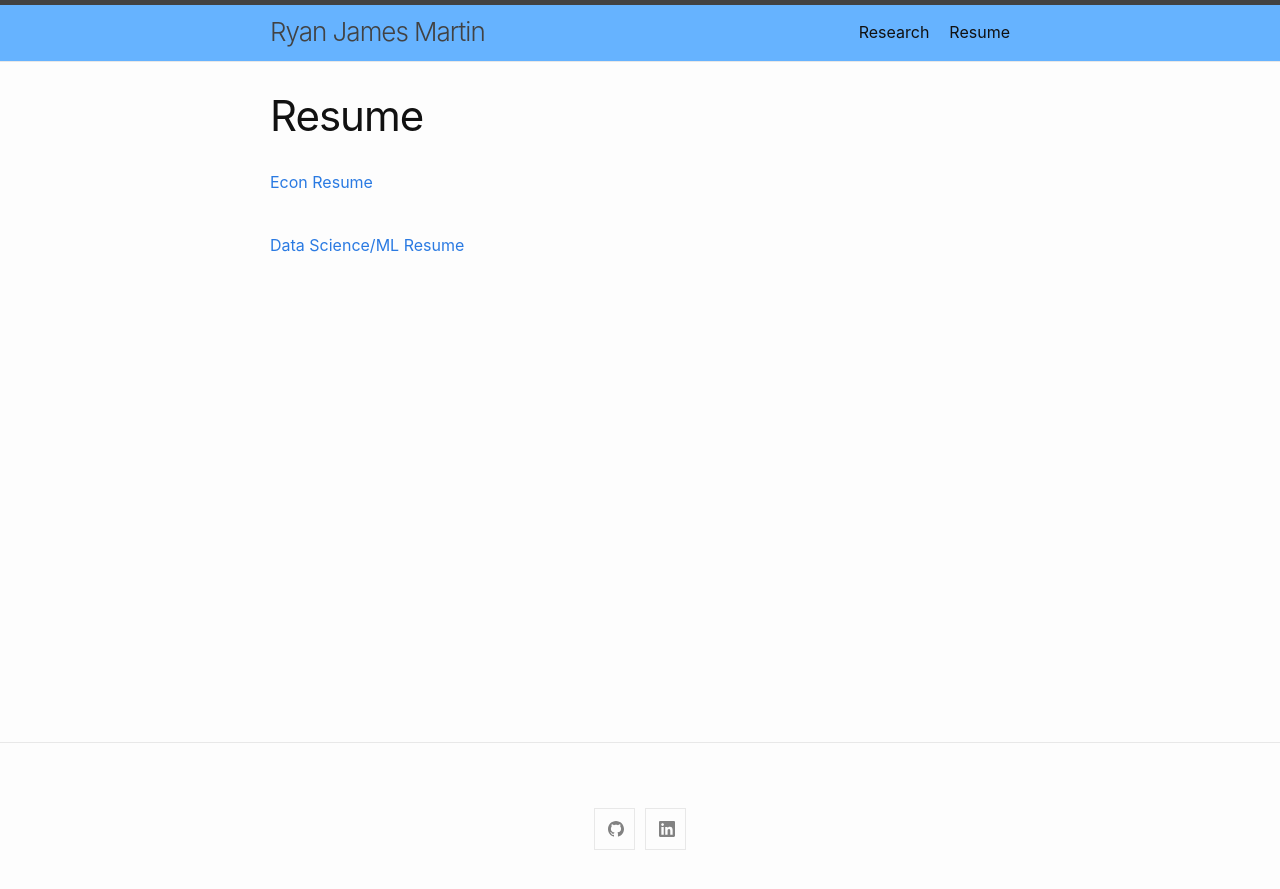
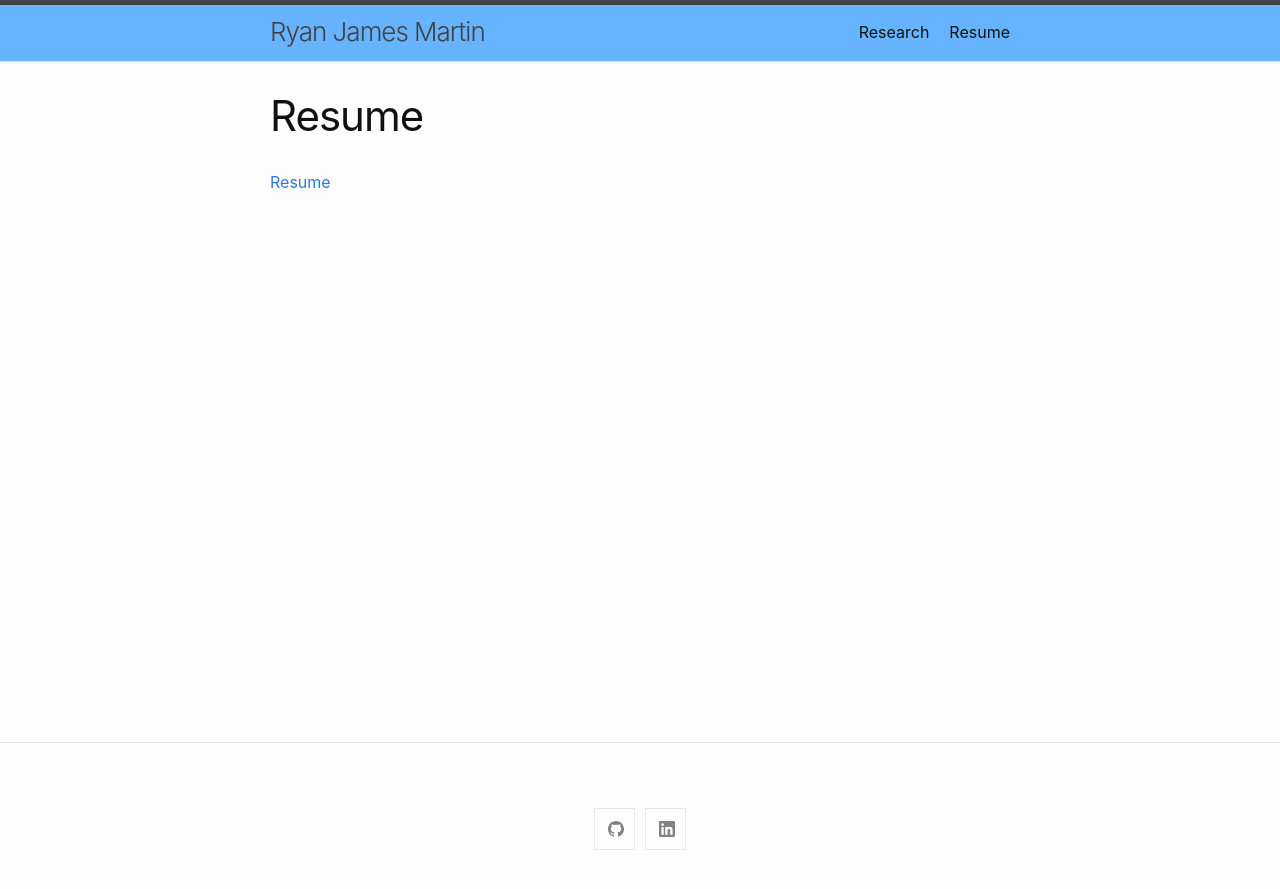
Before and after one commit to rjm001/rjm001.github.io, a Jekyll site: the page built from cv.md, in a window 1280 px wide. Shown: the top 889 px of the page. Built offline with Jekyll 4.4.1, drawn with Linux system fonts in a browser that asks for light colours.

Commit message:
Summer 2023 Resume Update and Ruby Update

```diff
--- a/cv.md
+++ b/cv.md
@@ -5,9 +5,4 @@ permalink: /resume/
 ---
 
  <p class="article">
-    <a href="{{ site.baseurl }}/assets/pdfs/RyanMartinResume2022.pdf" taget="_blank">Econ Resume</a> <br /> <br /> </p>
-
-
- <p class="article">
-    <a href="{{ site.baseurl }}/assets/pdfs/RyanMartinResume2022DS.pdf" taget="_blank">Data Science/ML Resume</a> <br /> <br />
-</p>
+    <a href="{{ site.baseurl }}/assets/pdfs/RyanMartinResume2023web.pdf" taget="_blank">Resume</a> <br /> <br /> </p>
```
Also changed, not shown: 6 other files.
